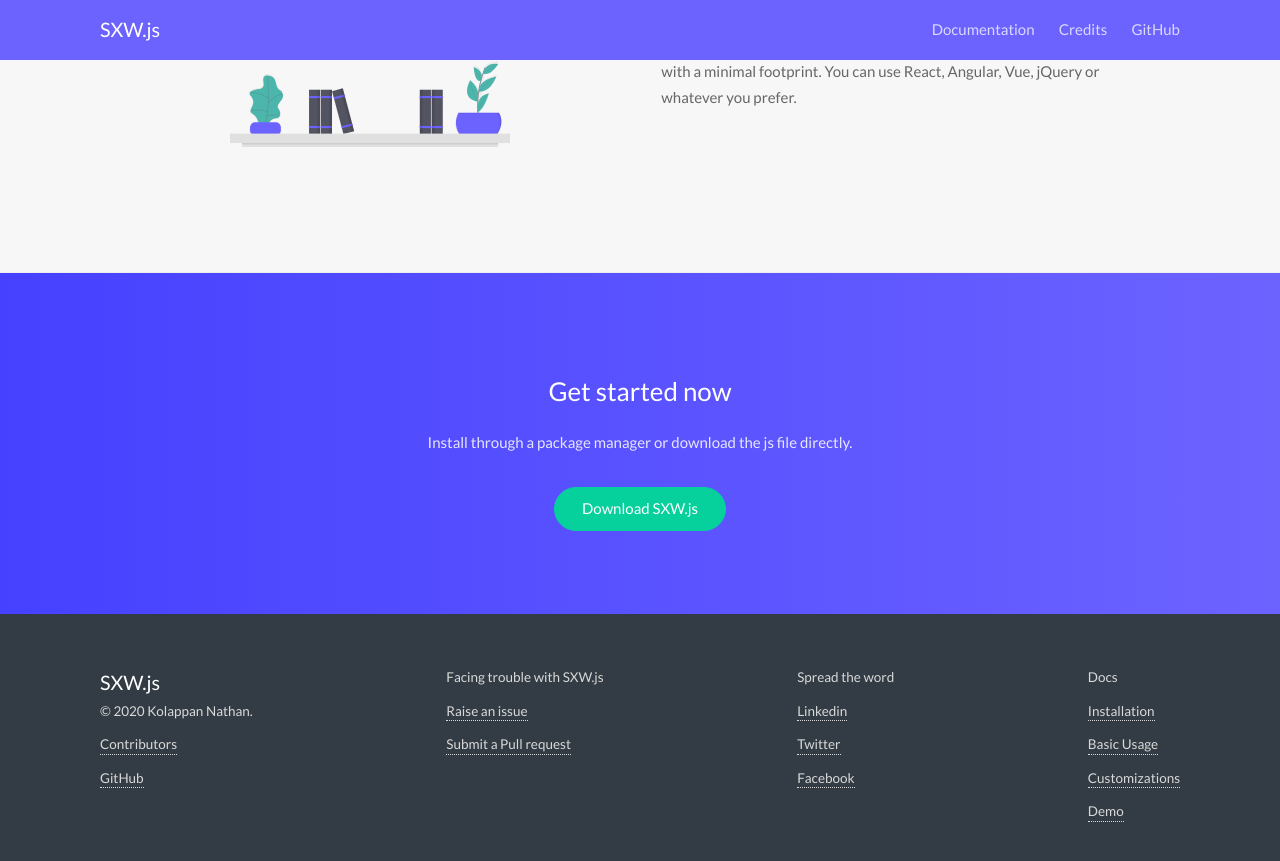
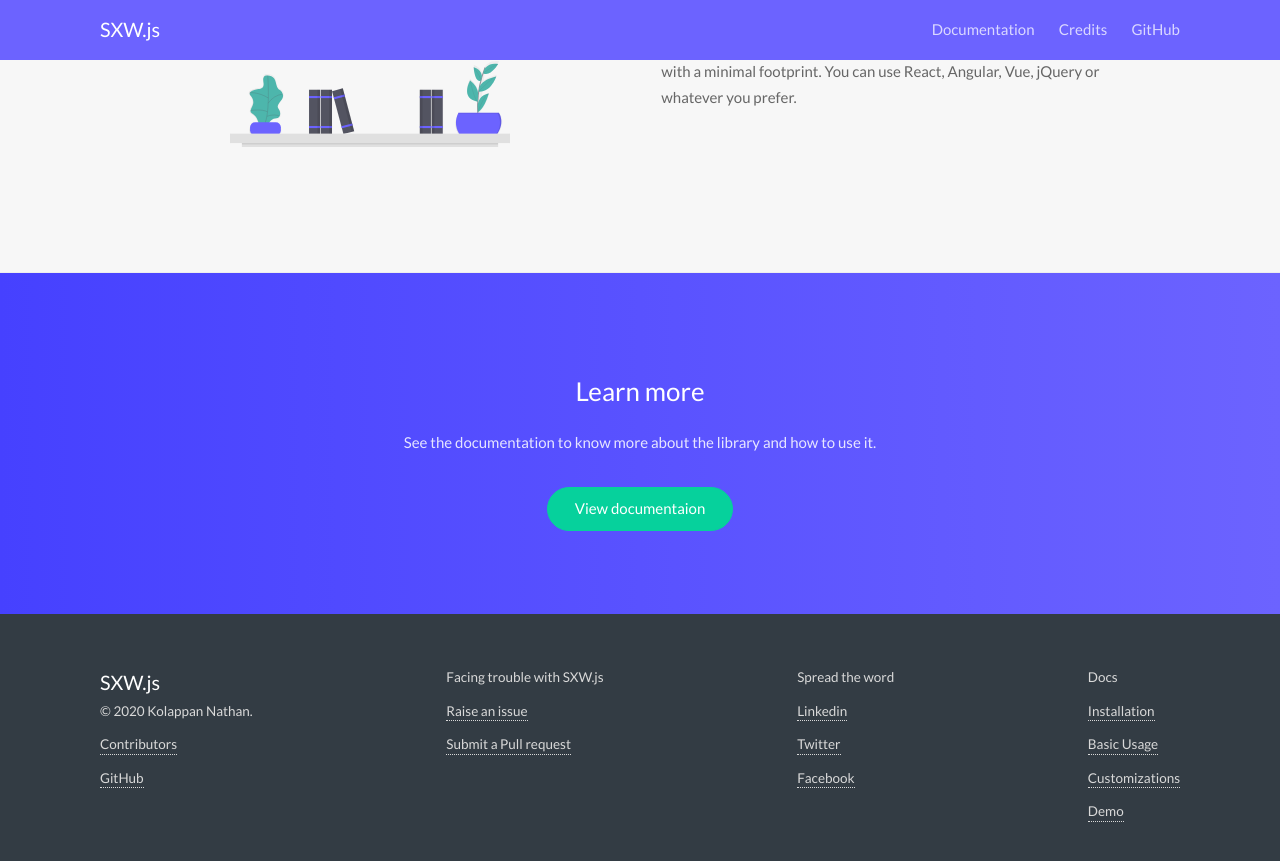
Before and after one commit to sxw-js/sxw-js.github.io, a Jekyll site: the page built from index.html, in a window 1280 px wide and 900 px high, scrolled down 2548 px. Shown: the top 861 px of the window. Built offline with Jekyll 4.4.1, drawn with Linux system fonts in a browser that asks for light colours.

Commit message:
Update index.html

```diff
--- a/index.html
+++ b/index.html
@@ -13,7 +13,7 @@ layout: default
                     <h1 class="hero__title">Warn your users against Self-XSS attacks</h1>
                     <p class="hero__text">SXW.js is an open-source javascript library that is used to display
                         warnings in user console. Warn your users against Self XSS attacks and it's dangers.</p>
-                    <a href="./docs/installation.html" class="button button__accent">Download</a>
+                    <a href="/docs/installation.html" class="button button__accent">Get Started</a>
                     <a href="https://github.com/sxwjs/sxwjs" target="_blank" class="button hero__button">View on
                         GitHub</a>
                 </div>
@@ -116,10 +116,10 @@ layout: default
 <div class="cta cta--reverse">
     <div class="container">
         <div class="cta__inner">
-            <h2 class="cta__title">Get started now</h2>
-            <p class="cta__sub cta__sub--center">Install through a package manager or download the js file directly.
+            <h2 class="cta__title">Learn more</h2>
+            <p class="cta__sub cta__sub--center">See the documentation to know more about the library and how to use it.
             </p>
-            <a href="./docs/installation.html" class="button button__accent">Download SXW.js</a>
+            <a href="./docs/installation.html" class="button button__accent">View documentaion</a>
         </div>
     </div>
 </div>
```
